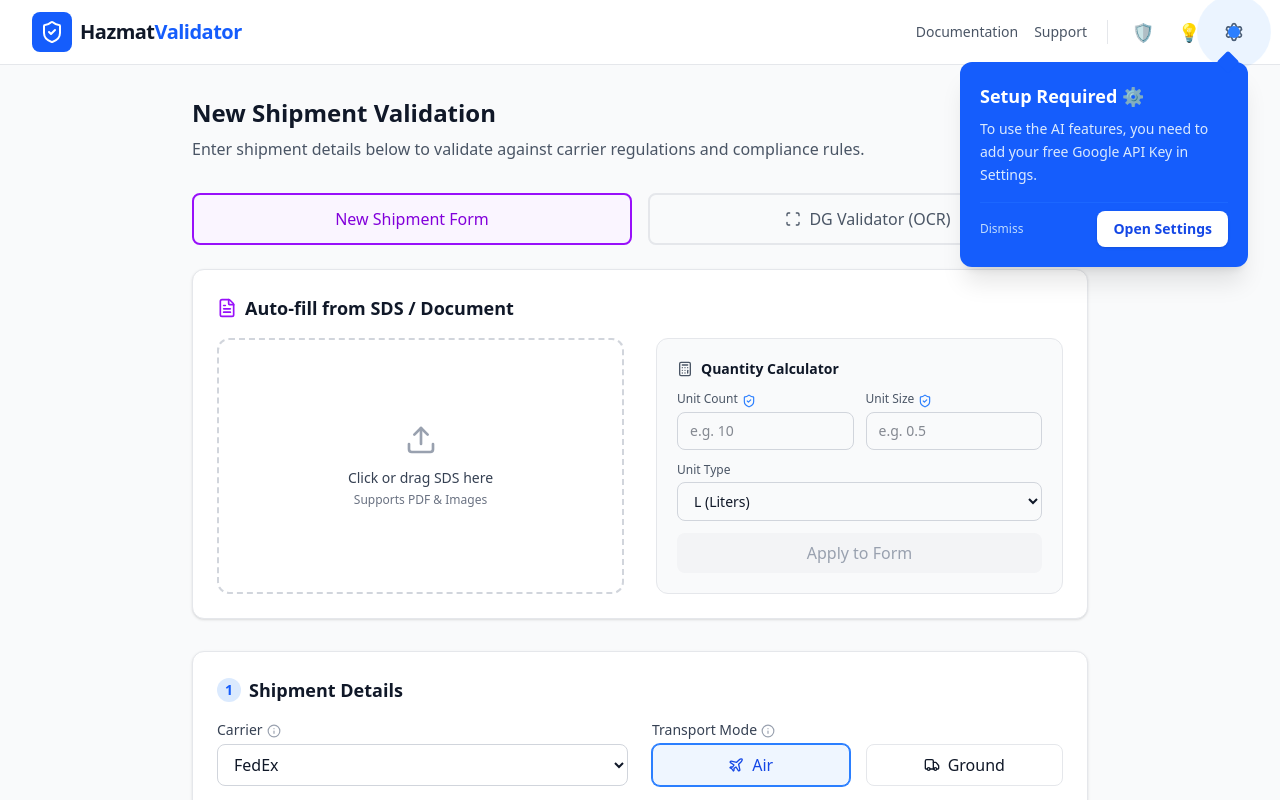
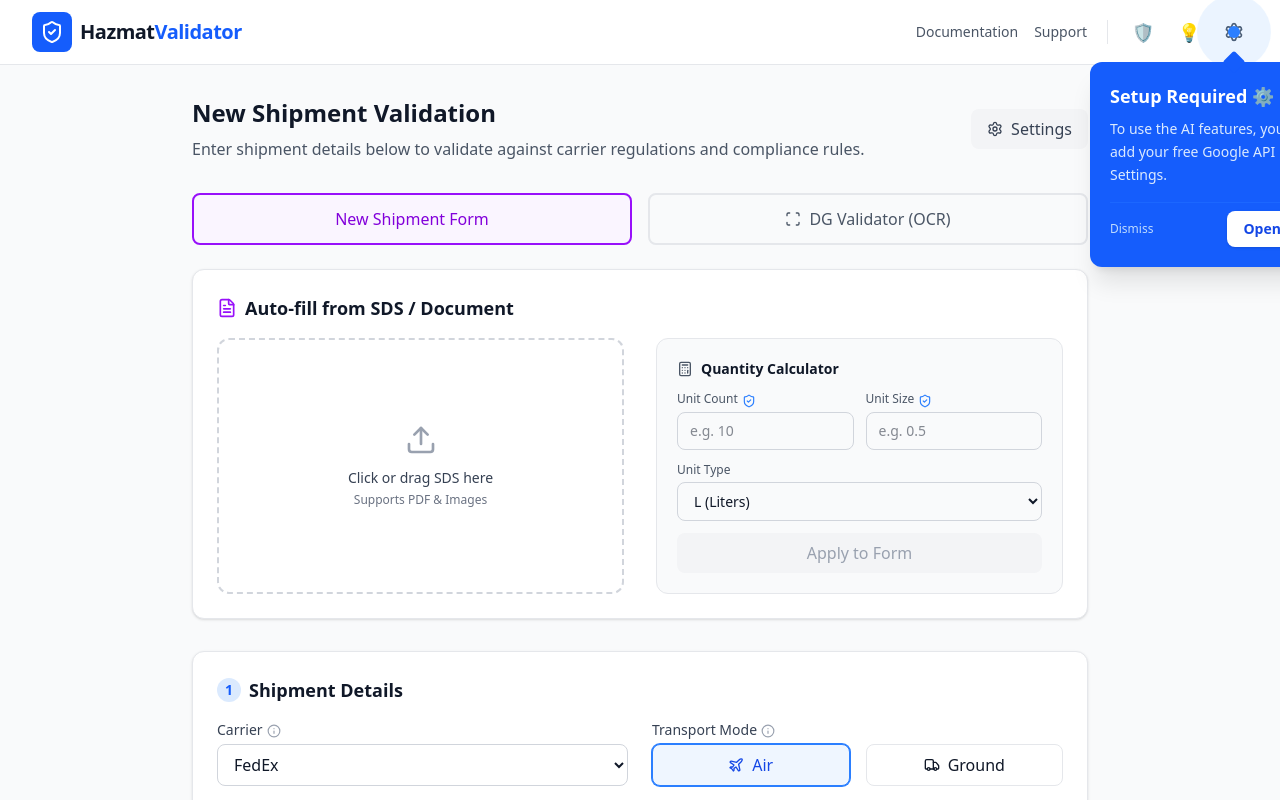
Before and after one commit to mstanczak/thermal-hubble, a React (Vite) app: page / in a window 1280 px wide. Both pictures are taken after a click on the button "Accept & Continue". Shown: the top 800 px of the page. Built offline with nearby package versions, Linux system fonts and the light colour scheme.

Commit message:
style: Center onboarding popover relative to settings icon

```diff
--- a/src/components/OnboardingGuide.tsx
+++ b/src/components/OnboardingGuide.tsx
@@ -111,19 +111,19 @@ export function OnboardingGuide({ currentPage, onNavigate, isComplianceVerified
 
                     {/* Simple Popover Bubble */}
                     <motion.div
-                        initial={{ opacity: 0, y: 10, scale: 0.95 }}
-                        animate={{ opacity: 1, y: 0, scale: 1 }}
+                        initial={{ opacity: 0, y: 10, scale: 0.95, x: "-50%" }}
+                        animate={{ opacity: 1, y: 0, scale: 1, x: "-50%" }}
                         transition={{ delay: 0.2, type: 'spring' }}
                         style={{
                             position: 'absolute',
                             top: settingsRect.bottom + 16,
-                            right: window.innerWidth - settingsRect.right, // Align right edges
+                            left: settingsRect.left + (settingsRect.width / 2),
                         }}
-                        className="pointer-events-auto bg-blue-600 text-white p-5 rounded-xl shadow-xl max-w-xs w-72 relative origin-top-right"
+                        className="pointer-events-auto bg-blue-600 text-white p-5 rounded-xl shadow-xl max-w-xs w-72 relative origin-top"
                     >
                         {/* CSS Arrow pointing UP at the settings gear */}
                         <div
-                            className="absolute -top-2 right-3 w-4 h-4 bg-blue-600 rotate-45"
+                            className="absolute -top-2 left-1/2 -translate-x-1/2 w-4 h-4 bg-blue-600 rotate-45"
                             style={{ borderRadius: '2px' }}
                         />
 
```
